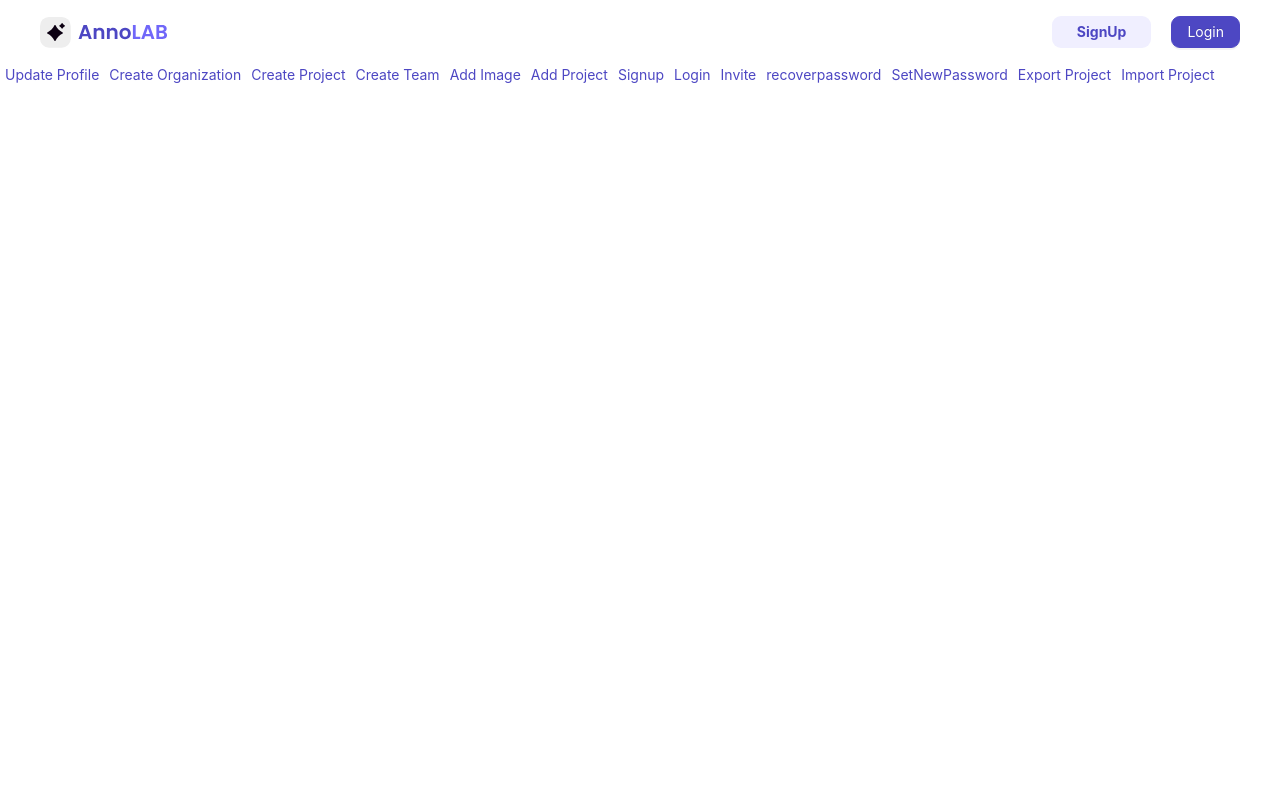
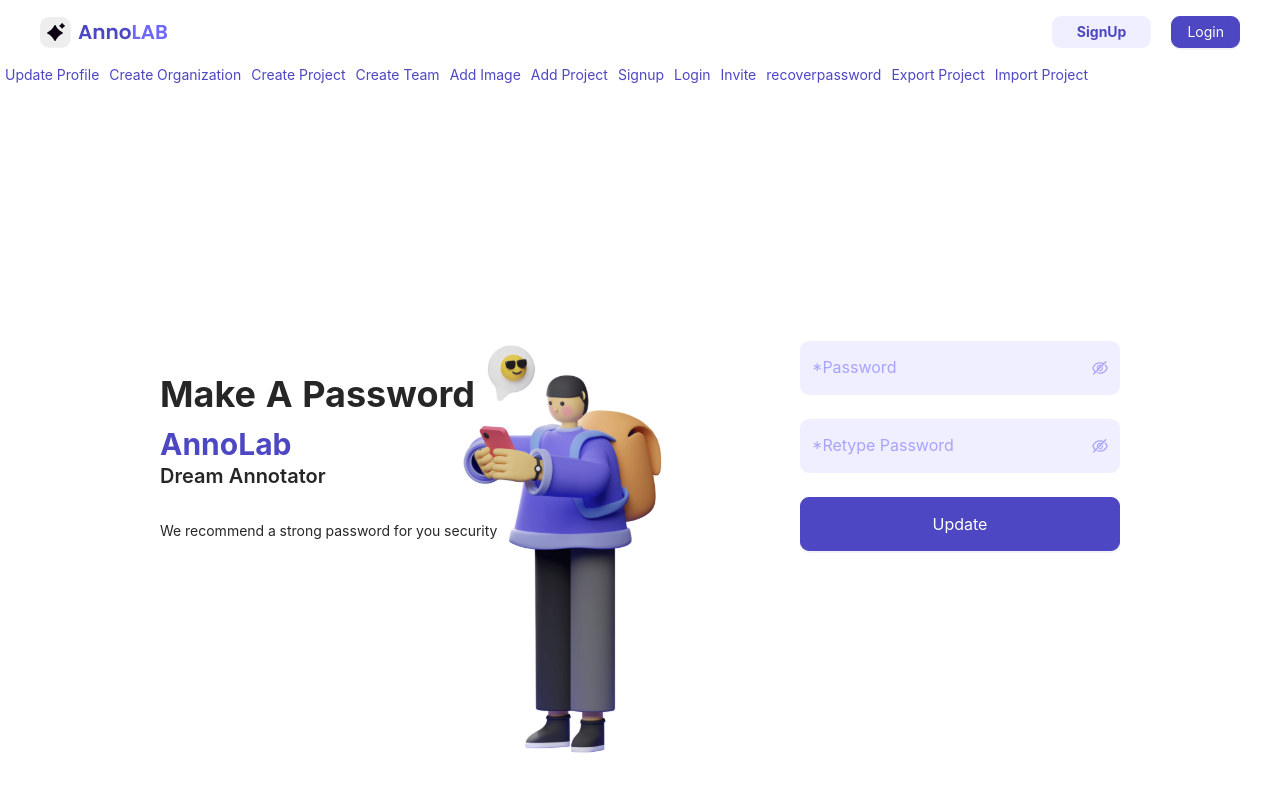
Before and after one commit to itskanny/annolab-ui, a React (Create React App) app: page /setnewpassword/1/1 in a window 1280 px wide. Shown: the top 792 px of the page. Built offline with nearby package versions, Linux system fonts and the light colour scheme; no server answers.

Commit message:
Auth integration completed with error handling

```diff
--- a/src/App.js
+++ b/src/App.js
@@ -111,7 +111,7 @@ const App = () => (
                            }
                        }
                 />
-                <Route path="/setnewpassword" exact
+                <Route path="/setnewpassword/:uid/:token" exact
                        render={
                            (props) => {
                                return !authStore.isLoggedIn ? <SetNewPassword/> : <Redirect to="/home"/>
--- a/src/Components/Forms/ForgetPassword/RecoverPasswordForm.js
+++ b/src/Components/Forms/ForgetPassword/RecoverPasswordForm.js
@@ -1,22 +1,61 @@
-import {Button, Form, Input} from "antd";
-import {Link} from "react-router-dom";
+import {Alert, Button, Form, Input} from "antd";
+import {Link, useHistory} from "react-router-dom";
+import {UserProvider} from "../../../providers/UserProvider";
+import {useState} from "react";
+import {handleFormErrors, openNotification} from "../../../helpers/helper";
 
 
 const RecoverPasswordForm = props => {
+    const [form] = Form.useForm()
+    const [isLoading, setIsLoading] = useState(false)
+    const history = useHistory()
+    const [nonFieldVisible,  setNonFieldVisible] = useState(false)
+    const [nonFieldErrorMessage, setNonFieldErrorMessage] = useState([])
+
+
+    const onFinish = (values) => {
+        setIsLoading(true)
+        UserProvider.resetPassword(values)
+            .then(data => {
+                if (!data.hasErrors){
+                    openNotification('success', 'Email sent to your account for further instructions', true)
+                    history.push('/login')
+                }
+                else {
+                    openNotification('error', 'Some error occurred', false)
+                    handleFormErrors(data, form, setNonFieldErrorMessage, setNonFieldVisible)
+                    setIsLoading(false)
+                }
+            })
+    }
 
     return (
-        <Form className={'an-banner-form'}>
+        <Form
+            className={'an-banner-form'}
+            form={form}
+            onFinish={onFinish}
+            initialValues={{remember: true}}
+        >
+            {nonFieldVisible ? (
+                <Alert className={'tw-pb-2 tw-mb-5'}
+                       description={nonFieldErrorMessage}
+                       message={"Error"}
+                       type={"error"}
+                />
+            ) : (
+                ""
+            )}
             <Form.Item
                 label=""
                 name="email"
-                rules={[{ required: true, message: 'Incorrect email entered' }]}
+                rules={[{ required: true, message: 'Email is required' }]}
             >
                 <Input size={"large"} placeholder={'*Email Address'} type={"email"} className={'tw-mb-4'}/>
             </Form.Item>
 
 
             <Form.Item>
-                <Button type="primary" htmlType="submit" block size={'large'}>
+                <Button type="primary" htmlType="submit" block size={'large'} loading={isLoading}>
                     Recover
                 </Button>
 
--- a/src/Components/Forms/ForgetPassword/SetNewPasswordForm.js
+++ b/src/Components/Forms/ForgetPassword/SetNewPasswordForm.js
@@ -1,15 +1,88 @@
-import {Button, Form, Input} from "antd";
+import {Alert, Button, Form, Input} from "antd";
+import {useState} from "react";
+import {UserProvider} from "../../../providers/UserProvider";
+import {useHistory, useParams} from "react-router-dom";
+import {handleFormErrors, openNotification} from "../../../helpers/helper";
 
 
 const SetNewPasswordForm = props => {
 
+    const [form] = Form.useForm()
+    const [isLoading, setIsLoading] = useState(false)
+    const params = useParams()
+    const history = useHistory()
+    const [nonFieldVisible,  setNonFieldVisible] = useState(false)
+    const [nonFieldErrorMessage, setNonFieldErrorMessage] = useState([])
+
+
+    const onFinish = (values) => {
+        setIsLoading(true)
+        UserProvider.updatePassword({
+            new_password: values.new_password,
+            re_new_password: values.re_new_password,
+            uid: params['uid'],
+            token: params['token'],
+        })
+            .then(data => {
+                if (!data.hasErrors){
+                    history.replace('/login')
+                }
+                else {
+                    console.log(data)
+                    if (data.status === 400) {
+                        form.setFields(
+                            Object.keys(data.data).map((field) => {
+                                if (field === 'non_field_errors'){
+                                    setNonFieldErrorMessage(data.data[field])
+                                    setNonFieldVisible(true)
+                                    return {}
+                                }
+                                else if (field === 'token' || field === 'uid'){
+                                    openNotification('error', 'UID or Token Invalid', false)
+                                    return {}
+                                }
+                                else {
+                                    return {
+                                        name: field,
+                                        errors: data.data[field],
+                                    };
+                                }
+
+                            })
+                        );
+                    }
+                    else {
+                        openNotification(
+                            "error",
+                            data.status < 500 ? data.data.detail : "Some Internal error occurred",
+                            false
+                        );
+                    }
+                    handleFormErrors(data, form, setNonFieldErrorMessage, setNonFieldVisible)
+                    setIsLoading(false)
+                }
+            })
+    }
+
     return (
-        <Form className={'an-banner-form'}>
-
+        <Form
+            className={'an-banner-form'}
+            form={form}
+            onFinish={onFinish}
+        >
+            {nonFieldVisible ? (
+                <Alert className={'tw-pb-2 tw-mb-5'}
+                       description={nonFieldErrorMessage}
+                       message={"Error"}
+                       type={"error"}
+                />
+            ) : (
+                ""
+            )}
 
             <Form.Item
                 label=""
-                name="password"
+                name="new_password"
                 rules={[{ required: true, message: 'Create a strong password' }]}
             >
                 <Input.Password size={"large"} placeholder={'*Password'} type={"password"}/>
@@ -18,8 +91,26 @@ const SetNewPasswordForm = props => {
 
             <Form.Item
                 label=""
-                name="retype_password"
-                rules={[{ required: true, message: 'Create a strong password' }]}
+                name="re_new_password"
+                dependencies={["new_password"]}
+                hasFeedback
+                rules={[
+                    {
+                        required: true,
+                        message: "Confirm your password",
+                    },
+                    ({getFieldValue}) => ({
+                        validator(_, value) {
+                            if (!value || getFieldValue("new_password") === value) {
+                                return Promise.resolve();
+                            }
+
+                            return Promise.reject(
+                                new Error("The two passwords that you entered do not match!")
+                            );
+                        },
+                    }),
+                ]}
             >
                 <Input.Password size={"large"} placeholder={'*Retype Password'} type={"password"}/>
 
@@ -28,7 +119,7 @@ const SetNewPasswordForm = props => {
 
 
             <Form.Item>
-                <Button type="primary" htmlType="submit" block size={'large'}>
+                <Button type="primary" htmlType="submit" block size={'large'} loading={isLoading}>
                     Update
                 </Button>
             </Form.Item>
--- a/src/Components/Forms/SignupForm/SignupForm.js
+++ b/src/Components/Forms/SignupForm/SignupForm.js
@@ -19,16 +19,17 @@ const SignupForm = props => {
         UserProvider.signup(values)
             .then(data => {
                 if (!data.hasErrors){
-                    openNotification('success', "User signed up successfully", true)
                     console.log(data)
                     authStore.signupUser(data.data, values.password).then(result => {
                         if (result){
+                            openNotification('success', "User signed up successfully", true)
                             authStore.setSetup(true)
                             history.replace('/updateprofile')
                         }
                         else {
                             setIsLoading(false)
                             openNotification('error', "User signup failed", false)
+                            authStore.setLoading(false)
                         }
                     })
                 }
--- a/src/Pages/List/List.js
+++ b/src/Pages/List/List.js
@@ -18,7 +18,6 @@ const List = () => {
             <li><Link to="/login">Login</Link></li>
             <li><Link to="/invite">Invite</Link></li>
             <li><Link to="/recoverpassword">recoverpassword</Link></li>
-            <li><Link to="/setnewpassword">SetNewPassword</Link></li>
             <li><Link to="/exportproject">Export Project</Link></li>
             <li><Link to="/importproject">Import Project</Link></li>
         </ul>
--- a/src/providers/UserProvider.js
+++ b/src/providers/UserProvider.js
@@ -67,4 +67,47 @@ export class UserProvider {
             });
 
     }
+
+    static resetPassword(email){
+        return apiHelper
+            .post('auth/users/reset_password/', email)
+            .then(response => {
+                console.log(response)
+                return {
+                    data: response.data,
+                    hasErrors: false,
+                    status: response.status,
+                    statusText: response.statusText
+                }
+            })
+            .catch(errors => {
+                return {
+                    data: errors.response.data,
+                    hasErrors: true,
+                    status: errors.response.status,
+                    statusText: errors.response.statusText,
+                }
+            })
+    }
+
+    static updatePassword(credentials){
+        return apiHelper
+            .post('auth/users/reset_password_confirm/', credentials)
+            .then(response => {
+                return {
+                    data: response.data,
+                    hasErrors: false,
+                    status: response.status,
+                    statusText: response.statusText,
+                }
+            })
+            .catch(errors => {
+                return {
+                    data: errors.response.data,
+                    hasErrors: true,
+                    status: errors.response.status,
+                    statusText: errors.response.statusText,
+                }
+            })
+    }
 }
--- a/src/store/AuthStore.js
+++ b/src/store/AuthStore.js
@@ -87,6 +87,10 @@ class AuthStore{
 
     signupUser(user, password){
         this.setLoading(true)
+        console.log({
+            email: user.email,
+            password: password
+        })
         return UserProvider.login({
             email: user.email,
             password: password
```
